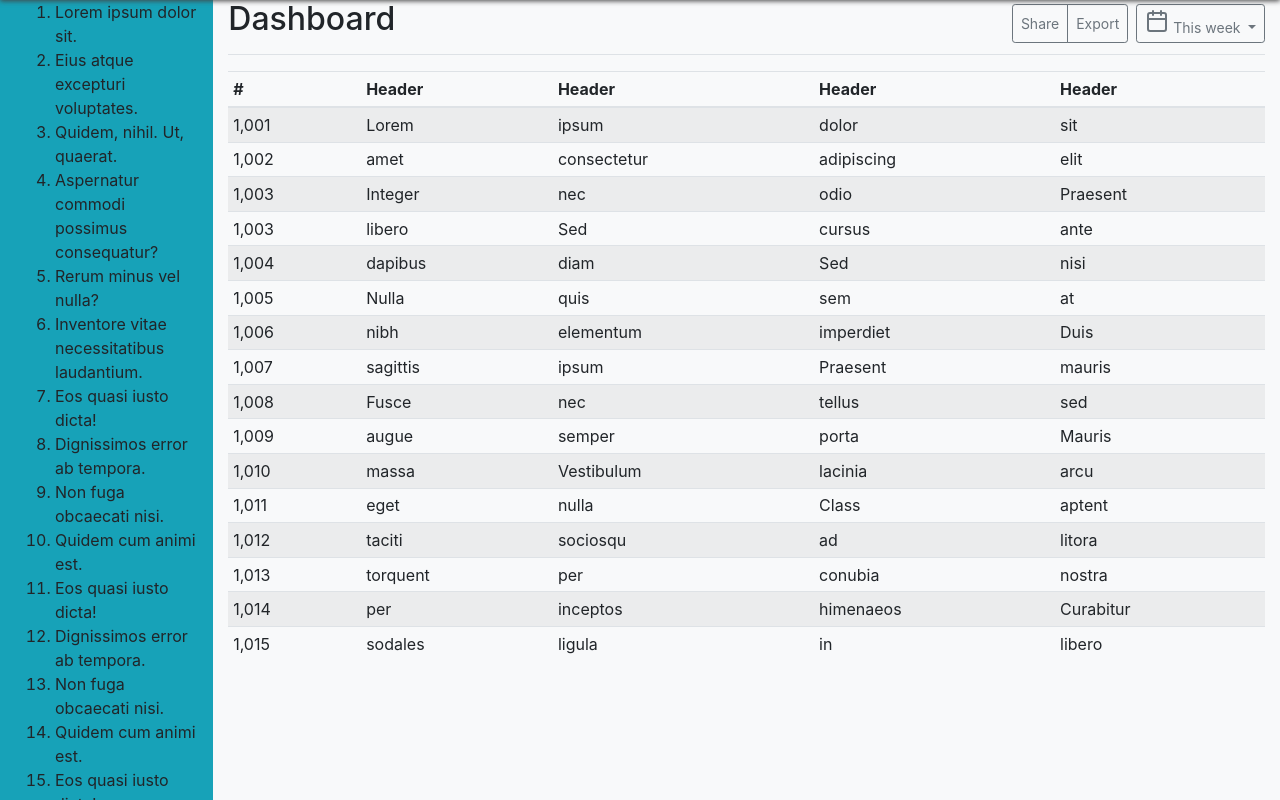
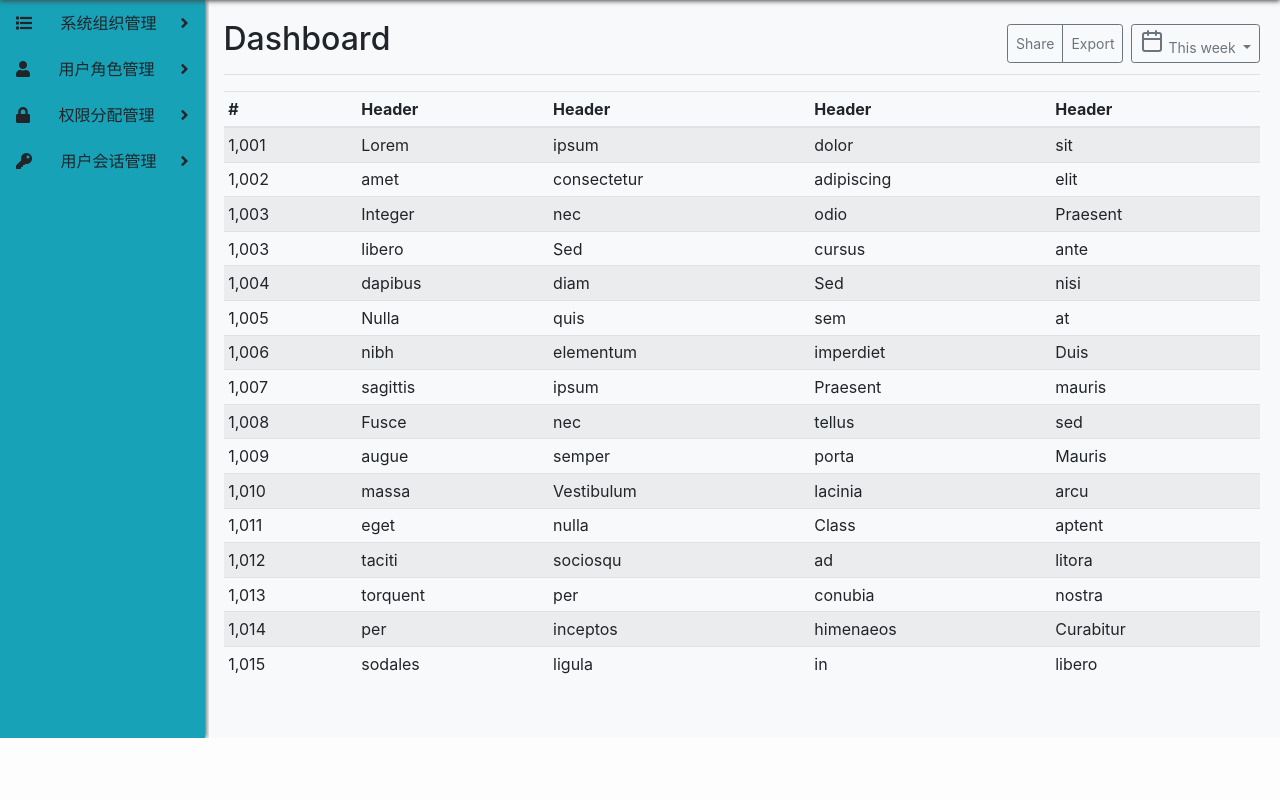
Before and after one commit to flylixiaolong/zblog, a Flask app: page /admin/index in a window 1280 px wide. Shown: the part 62-862 px from the top of the page. After the commit the page ends 800 px from the top, so only its background shows below. Run offline with Flask 2, Linux system fonts and the light colour scheme; some libraries are stand-ins or nearby versions.

Commit message:
add sidebar

```diff
--- a/blog/static/style.css
+++ b/blog/static/style.css
@@ -1,6 +1,7 @@
 html {
     height: 100%;
 }
+
 body {
     min-height: 100%;
     margin: 0;
@@ -9,14 +10,16 @@ body {
 }
 
 .header {
+    color: rgb(0, 0, 0);
     box-shadow: 0px 1px 5px #444444;
 }
 
-.content{
-    margin-top: 20px;
+.content {
+    padding-top: 20px;
 }
 
-.content .card, .content .media{
+.content .card,
+.content .media {
     margin-bottom: 20px;
     background: white;
 }
@@ -25,10 +28,88 @@ body {
     height: 60px;
 }
 
-.overflow-hidden{
+.overflow-hidden {
     overflow: hidden;
 }
 
-.overflow-scroll{
+.overflow-scroll {
     overflow: scroll;
 }
+
+
+/* sidebar */
+
+ul.sidebar,
+.sidebar ul {
+    list-style: none;
+    margin: 0;
+    padding: 0;
+}
+
+ul.sidebar li>a,
+.sidebar ul>li>a {
+    position: relative;
+    line-height: 46px;
+    height: 46px;
+    display: block;
+}
+
+ul.sidebar>li>a,
+.sidebar>ul>li>a {
+    padding: 0 1em;
+}
+
+ul.sidebar li>ul>li>a,
+.sidebar ul>li>ul>li>a {
+    padding-left: 3rem;
+}
+
+ul.sidebar li.active,
+.sidebar ul>li.active,
+ul.sidebar li>a:hover,
+.sidebar ul>li>a:hover {
+    background-color: rgba(0, 0, 0, 0.1)
+}
+
+ul.sidebar li.active>a::after,
+.sidebar ul>li.active>a::after {
+    content: '';
+    position: absolute;
+    top: 0;
+    bottom: 0;
+    left: 0;
+    border-left-color: rgb(0, 255, 0);
+    border-left-width: 4px;
+    border-left-style: solid;
+}
+
+ul.sidebar li>ul,
+.sidebar ul>li>ul {
+    max-height: 0;
+    overflow: hidden;
+    transition: max-height 0.5s
+}
+
+ul.sidebar li.active>ul,
+.sidebar ul>li.active>ul {
+    max-height: 500px;
+}
+
+ul.sidebar li>a>.angle,
+.sidebar ul>li>a>.angle {
+    float: right;
+    transition-duration: 0.5s
+}
+
+ul.sidebar li.active>a>.angle,
+.sidebar ul>li.active>a>.angle {
+    -webkit-transform: rotate(90deg);
+    -ms-transform: rotate(90deg);
+    transform: rotate(90deg);
+}
+
+/**/
+.sidebar{
+    box-shadow: 1px 0px 5px #444444;
+}
+/* sidebar */
--- a/blog/templates/admin/base/asider.html
+++ b/blog/templates/admin/base/asider.html
@@ -1,38 +1,64 @@
-<div class="">
-    <ol>
-        <li>Lorem ipsum dolor sit.</li>
-        <li>Eius atque excepturi voluptates.</li>
-        <li>Quidem, nihil. Ut, quaerat.</li>
-        <li>Aspernatur commodi possimus consequatur?</li>
-        <li>Rerum minus vel nulla?</li>
-        <li>Inventore vitae necessitatibus laudantium.</li>
-        <li>Eos quasi iusto dicta!</li>
-        <li>Dignissimos error ab tempora.</li>
-        <li>Non fuga obcaecati nisi.</li>
-        <li>Quidem cum animi est.</li>
-        <li>Eos quasi iusto dicta!</li>
-        <li>Dignissimos error ab tempora.</li>
-        <li>Non fuga obcaecati nisi.</li>
-        <li>Quidem cum animi est.</li>
-        <li>Eos quasi iusto dicta!</li>
-        <li>Dignissimos error ab tempora.</li>
-        <li>Non fuga obcaecati nisi.</li>
-        <li>Quidem cum animi est.</li>
-        <li>Eos quasi iusto dicta!</li>
-        <li>Dignissimos error ab tempora.</li>
-        <li>Non fuga obcaecati nisi.</li>
-        <li>Quidem cum animi est.</li>
-        <li>Eos quasi iusto dicta!</li>
-        <li>Dignissimos error ab tempora.</li>
-        <li>Non fuga obcaecati nisi.</li>
-        <li>Quidem cum animi est.</li>
-        <li>Eos quasi iusto dicta!</li>
-        <li>Dignissimos error ab tempora.</li>
-        <li>Non fuga obcaecati nisi.</li>
-        <li>Quidem cum animi est.</li>
-        <li>Eos quasi iusto dicta!</li>
-        <li>Dignissimos error ab tempora.</li>
-        <li>Non fuga obcaecati nisi.</li>
-        <li>Quidem cum animi est.</li>
-    </ol>
-</div>
+<ul class="sidebar bg-info h-100">
+    <li>
+        <a>
+            <span>
+                <i class="fas fa-list"></i>
+            </span>
+            <span class="mx-4"> 系统组织管理 </span>
+            <span class="angle">
+                <i class="fa fa-angle-right"></i>
+            </span>
+        </a>
+        <ul>
+            <li>
+                <a>
+                    <span>
+                        <i class="fas fa-user"></i>
+                    </span>
+                    <span class="mx-4"> 添加用户 </span>
+                </a>
+            </li>
+            <li>
+                <a>
+                    <span>
+                        <i class="fas fa-user"></i>
+                    </span>
+                    <span class="mx-4"> 密码重置 </span>
+                </a>
+            </li>
+        </ul>
+    </li>
+    <li>
+        <a>
+            <span>
+                <i class="fas fa-user"></i>
+            </span>
+            <span class="mx-4"> 用户角色管理 </span>
+            <span class="angle">
+                <i class="fa fa-angle-right"></i>
+            </span>
+        </a>
+    </li>
+    <li>
+        <a>
+            <span>
+                <i class="fas fa-lock"></i>
+            </span>
+            <span class="mx-4"> 权限分配管理 </span>
+            <span class="angle">
+                <i class="fa fa-angle-right"></i>
+            </span>
+        </a>
+    </li>
+    <li>
+        <a>
+            <span>
+                <i class="fas fa-key"></i>
+            </span>
+            <span class="mx-4"> 用户会话管理 </span>
+            <span class="angle">
+                <i class="fa fa-angle-right"></i>
+            </span>
+        </a>
+    </li>
+</ul>
--- a/blog/templates/admin/base/layout.html
+++ b/blog/templates/admin/base/layout.html
@@ -7,6 +7,8 @@
     <meta name="viewport" content="width=device-width, initial-scale=1, shrink-to-fit=no">
     <title>{% block title %}{% endblock %}</title>
     <link rel="stylesheet" href="https://cdn.bootcss.com/bootstrap/4.0.0/css/bootstrap.min.css" integrity="sha384-Gn5384xqQ1aoWXA+058RXPxPg6fy4IWvTNh0E263XmFcJlSAwiGgFAW/dAiS6JXm"
+        crossorigin="anonymous">
+    <link rel="stylesheet" href="https://use.fontawesome.com/releases/v5.0.8/css/all.css" integrity="sha384-3AB7yXWz4OeoZcPbieVW64vVXEwADiYyAEhwilzWsLw+9FgqpyjjStpPnpBO8o8S"
         crossorigin="anonymous">
     <link rel="stylesheet" href="{{ url_for('static', filename='style.css') }}">
     {% endblock %}
@@ -19,12 +21,12 @@
         <!-- header navbar -->
         {% block header %} {% include "admin/base/header.html" %} {% endblock %}
     </div>
-    <div class="row h-100">
-        <div class="col-2 h-100 bg-info overflow-scroll">
+    <div class="row h-100 body">
+        <div class="h-100 mr-1 overflow-scroll sidebar">
             <!-- side navbar -->
             {% block asider %} {% include "admin/base/asider.html" %} {% endblock %}
         </div>
-        <div class="col-10 h-100 bg-light overflow-scroll">
+        <div class="col-10 h-100 bg-light overflow-scroll content">
             <!-- main content -->
             {% block content %} {% endblock %}
         </div>
--- a/blog/templates/admin/index.html
+++ b/blog/templates/admin/index.html
@@ -1,6 +1,5 @@
-{% extends "admin/base/layout.html" %}
-{% block content %}
-<main role="main" class="">
+{% extends "admin/base/layout.html" %} {% block content %}
+<div role="main" class="">
     <div class="chartjs-size-monitor" style="position: absolute; left: 0px; top: 0px; right: 0px; bottom: 0px; overflow: hidden; pointer-events: none; visibility: hidden; z-index: -1;">
         <div class="chartjs-size-monitor-expand" style="position:absolute;left:0;top:0;right:0;bottom:0;overflow:hidden;pointer-events:none;visibility:hidden;z-index:-1;">
             <div style="position:absolute;width:1000000px;height:1000000px;left:0;top:0"></div>
@@ -155,5 +154,15 @@
             </tbody>
         </table>
     </div>
-</main>
-{% endblock %}
+</div>
+{% endblock %} {% block javascript %}
+<script>
+    $(document).ready(function () {
+        $(".sidebar li>a").bind("click", function () {
+            var elem = $(this).parent();
+            sidebar = elem.parent()[0].querySelectorAll(".active");
+            elem.toggleClass("active");
+            $(sidebar).removeClass("active");
+        })
+    })
+</script> {% endblock %}
```
Also changed, not shown: blog/templates/admin/base/sidebar.html (deleted, +0 -10 lines).
